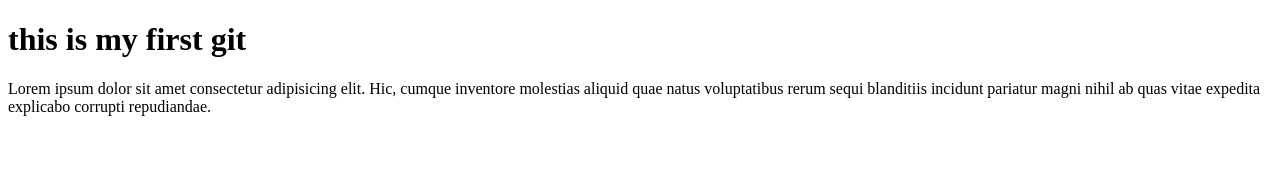
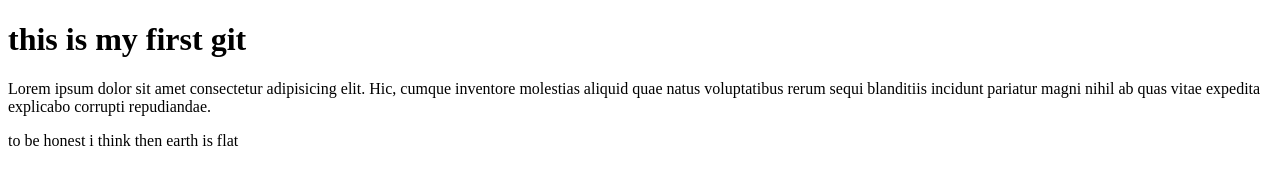
Before and after one commit to Niibotch/firstRep, a plain HTML site: page index.html in a window 1280 px wide. Drawn offline with Linux system fonts and the light colour scheme.

Commit message:
added a flat earth theory

```diff
--- a/index.html
+++ b/index.html
@@ -16,5 +16,9 @@
         Lorem ipsum dolor sit amet consectetur adipisicing elit. Hic, cumque inventore molestias aliquid quae natus voluptatibus rerum sequi blanditiis incidunt pariatur magni nihil ab quas vitae expedita explicabo corrupti repudiandae.
     </p>
 
+    <p>
+        to be honest i think then earth is flat
+    </p>
+
 </body>
 </html>
```
